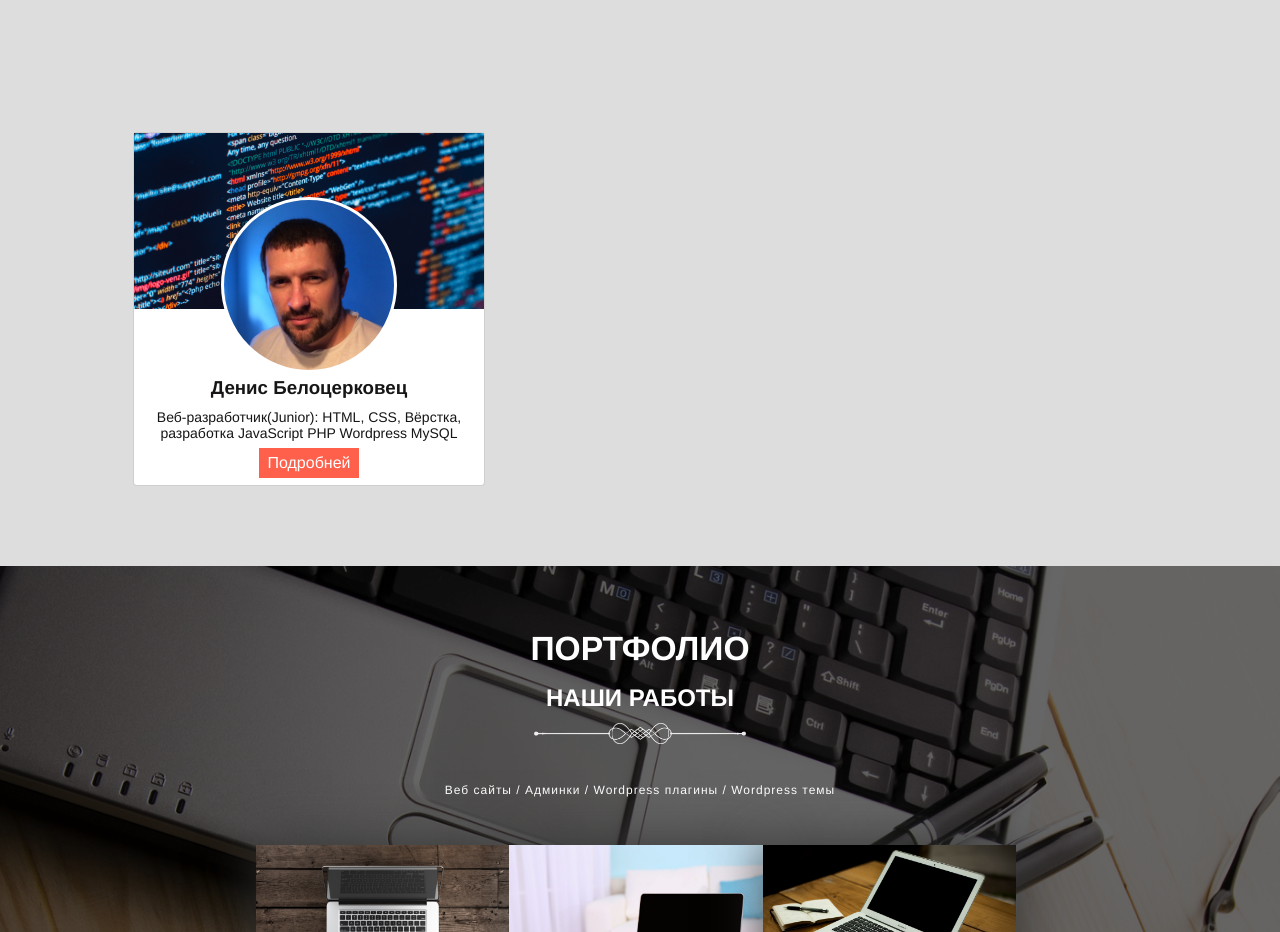
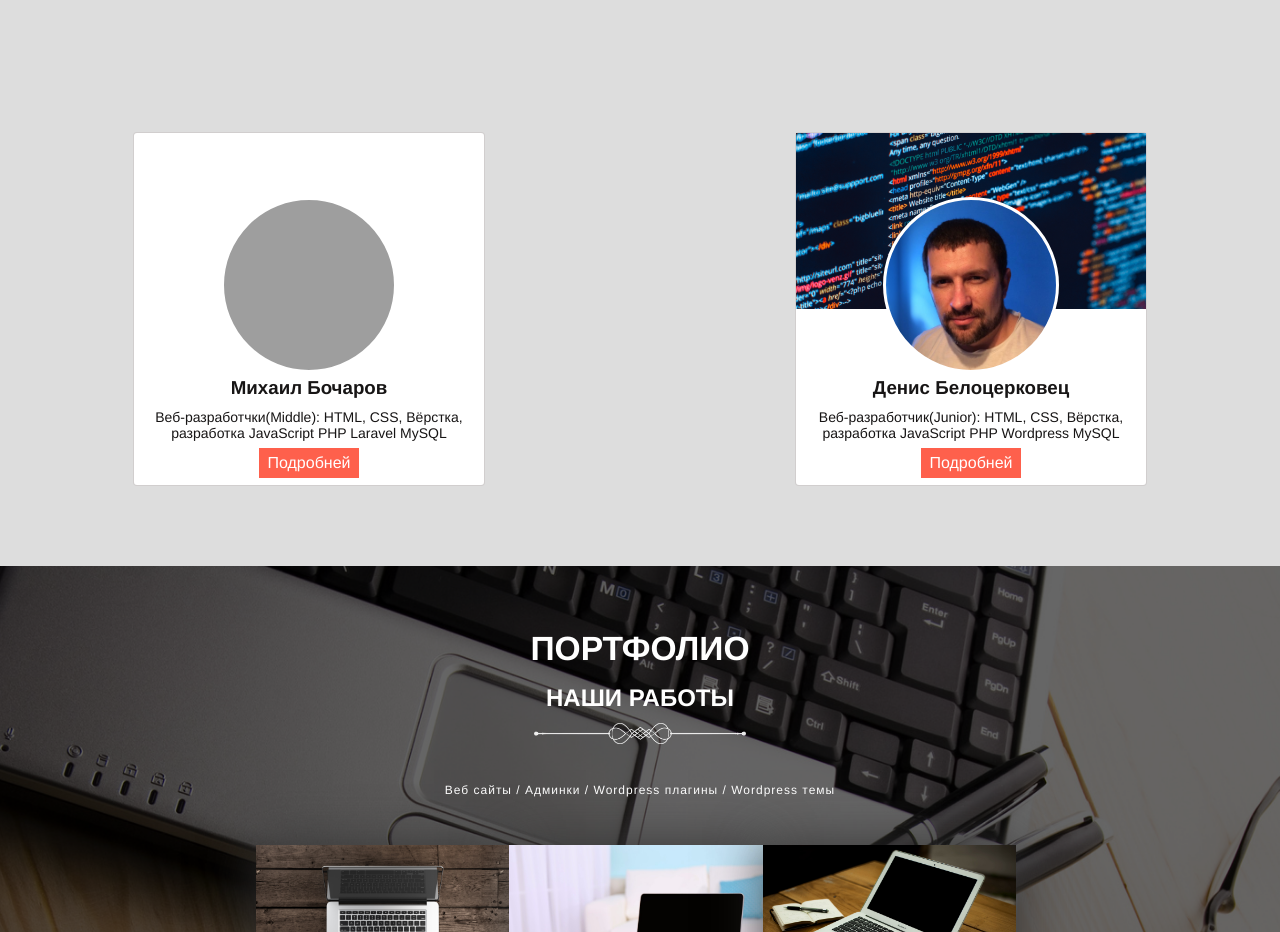
Before and after one commit to belocer/freelanceeem, a website: page product/index.html in a window 1280 px wide. Shown: the part 1620-2552 px from the top of the page. Drawn offline with nearby package versions, Linux system fonts and the light colour scheme; grey boxes are pictures that could not be loaded.

Commit message:
Ещё разработчик

```diff
--- a/product/index.html
+++ b/product/index.html
@@ -22,7 +22,8 @@
     <ul class="descktop__menu-list" id="descktop_scroll">
         <li class="descktop__menu-item"><a class="descktop__menu-link" href="#main">Главная</a>
         <li class="descktop__menu-item"><a class="descktop__menu-link" href="#we">Разработчики</a>
-        <li class="descktop__menu-item"><a class="descktop__menu-link" href="#portfolio">Портфолио</a>
+        <li class="descktop__menu-item"><a class="descktop__menu-link"
+                                           href="#portfolio">Портфолио</a>
         <li class="descktop__menu-item"><a class="descktop__menu-link" href="#contact">Контакты</a>
     </ul>
 </div>
@@ -79,25 +80,28 @@
             <span class="we__photo2"></span>
             <div class="we__description">
                 <h3>Иван Марков</h3>
-                <p>Веб-разработчик(Middle): HTML, CSS, Вёрстка, разработка JavaScript PHP Laravel MySQL</p>
+                <p>Веб-разработчик(Middle): HTML, CSS, Вёрстка, разработка JavaScript PHP Laravel
+                    MySQL</p>
                 <a href="#">Подробней</a>
             </div>
         </div>
-        <!--        <div class="we__people">
+        <div class="we__people">
             <div class="we__background3"></div>
             <span class="we__photo3"></span>
             <div class="we__description">
                 <h3>Михаил Бочаров</h3>
-                        <p>Веб-разработчки(Middle): HTML, CSS, Вёрстка, разработка JavaScript PHP Laravel MySQL</p>
+                <p>Веб-разработчки(Middle): HTML, CSS, Вёрстка, разработка JavaScript PHP Laravel
+                    MySQL</p>
                 <a href="#">Подробней</a>
             </div>
-                </div>-->
+        </div>
         <div class="we__people">
             <div class="we__background4"></div>
             <span class="we__photo4"></span>
             <div class="we__description">
                 <h3>Денис Белоцерковец</h3>
-                <p>Веб-разработчик(Junior): HTML, CSS, Вёрстка, разработка JavaScript PHP Wordpress MySQL</p>
+                <p>Веб-разработчик(Junior): HTML, CSS, Вёрстка, разработка JavaScript PHP Wordpress
+                    MySQL</p>
                 <a href="https://belocer.github.io/" target="_blank">Подробней</a>
             </div>
         </div>
@@ -260,7 +264,7 @@
 <script src="https://ajax.googleapis.com/ajax/libs/jquery/1.11.3/jquery.min.js"></script>
 
 <script>
-    $(document).ready(function(){
+    $(document).ready(function () {
 
         var link = $('.menu-link');
         var link_active = $('.menu-link_active');
```
Also changed, not shown: 1 other file. Lines whose indentation alone changed are shown as unchanged.
